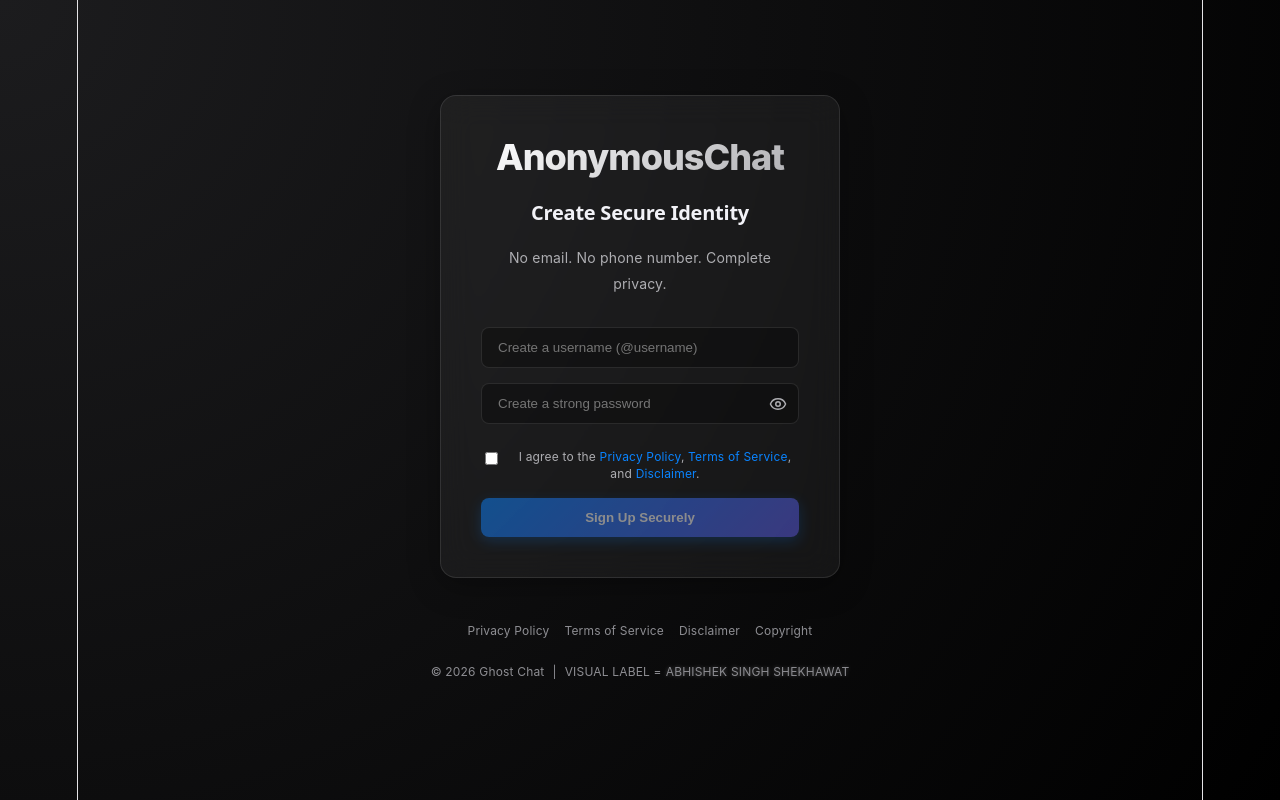
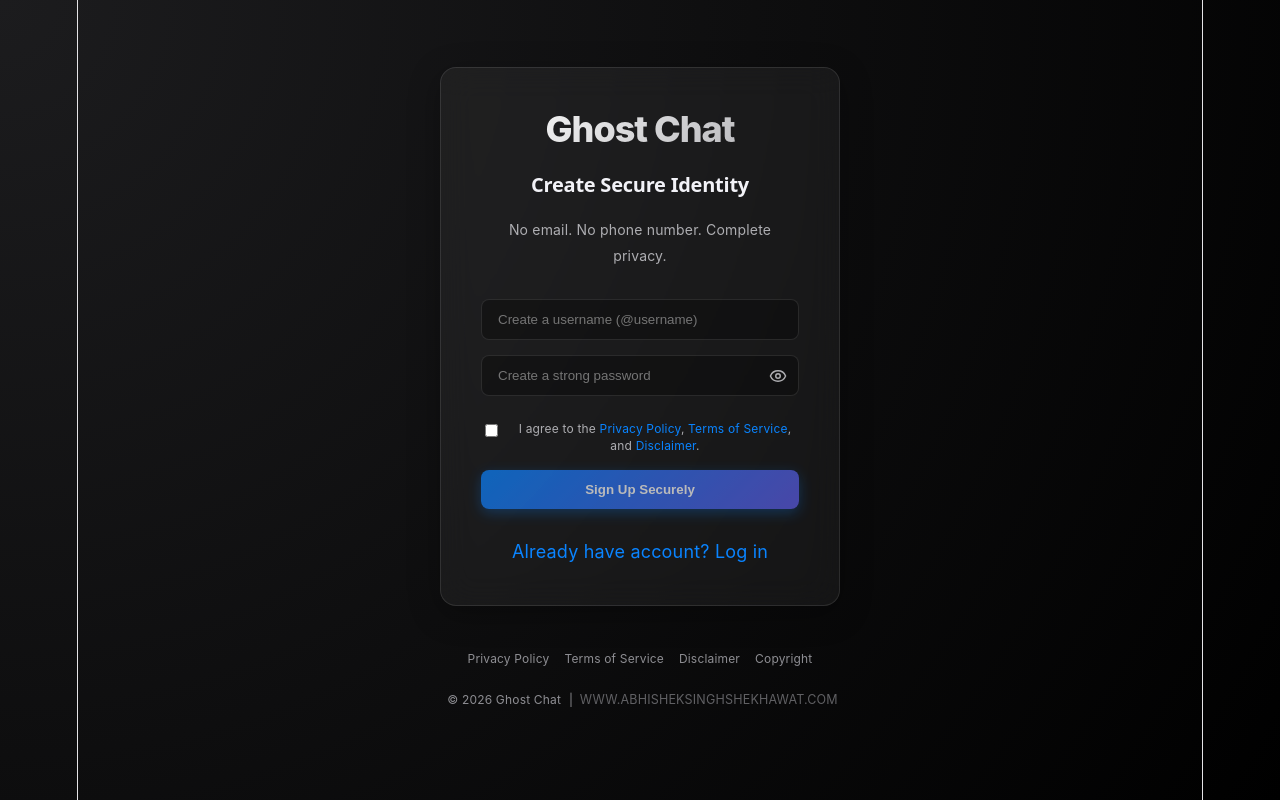
Before and after one commit to AbhishekSinghShekhawatSDE/Ghostchatapp, a React (Vite) app: page /signup in a window 1280 px wide. Built offline with nearby package versions, Linux system fonts and the light colour scheme; no server answers.

Commit message:
Update API URL after AES deployment

```diff
--- a/index.html
+++ b/index.html
@@ -4,21 +4,21 @@
     <meta charset="UTF-8" />
     <link rel="icon" type="image/svg+xml" href="/favicon.svg" />
     <meta name="viewport" content="width=device-width, initial-scale=1.0" />
-    <title>AnonymousChat - Secure, Private, 24-Hour Auto-Deleting Messaging</title>
-    <meta name="description" content="Connect instantly without phone numbers or emails. AnonymousChat features zero-knowledge architecture, double-hashed passphrases, and 24-hour self-destructing messages." />
+    <title>Ghost Chat - Secure, Private, 24-Hour Auto-Deleting Messaging</title>
+    <meta name="description" content="Connect instantly without phone numbers or emails. Ghost Chat features zero-knowledge architecture, double-hashed passphrases, and 24-hour self-destructing messages." />
     <meta name="keywords" content="anonymous chat, secure messaging, privacy first, auto-delete messages, zero-knowledge, encrypted chat" />
 
     <!-- Open Graph / Social -->
     <meta property="og:type" content="website" />
-    <meta property="og:title" content="AnonymousChat - Secure & Private Messaging" />
-    <meta property="og:description" content="No emails. No phone numbers. Just a 6-digit code. Connect safely and privately." />
+    <meta property="og:title" content="Ghost Chat - Secure & Private Messaging" />
+    <meta property="og:description" content="No emails. No phone numbers. 100% anonymous." />
 
     <!-- Structured Data JSON-LD -->
     <script type="application/ld+json">
     {
       "@context": "https://schema.org",
-      "@type": "SoftwareApplication",
-      "name": "AnonymousChat",
+      "@type": "WebApplication",
+      "name": "Ghost Chat",
       "applicationCategory": "CommunicationApplication",
       "operatingSystem": "Web",
       "offers": {
--- a/package.json
+++ b/package.json
@@ -11,6 +11,7 @@
     "preview": "vite preview"
   },
   "dependencies": {
+    "crypto-js": "^4.2.0",
     "framer-motion": "^12.40.0",
     "lucide-react": "^1.16.0",
     "react": "^19.2.6",
@@ -20,6 +21,7 @@
   },
   "devDependencies": {
     "@eslint/js": "^10.0.1",
+    "@playwright/test": "^1.60.0",
     "@types/react": "^19.2.14",
     "@types/react-dom": "^19.2.3",
     "@vitejs/plugin-react": "^6.0.1",
--- a/src/components/Footer.jsx
+++ b/src/components/Footer.jsx
@@ -11,11 +11,23 @@ const Footer = () => {
         <a href="/copyright" className="footer-link" target="_blank" rel="noreferrer">Copyright</a>
       </div>
       <div style={styles.footerCredits}>
+        <style>
+          {`
+            @keyframes pulse-author {
+              0% { opacity: 1; transform: scale(1); }
+              50% { opacity: 0.6; transform: scale(1.05); }
+              100% { opacity: 1; transform: scale(1); }
+            }
+            .author-link-pulse {
+              display: inline-block;
+              animation: pulse-author 2s infinite ease-in-out;
+            }
+          `}
+        </style>
         <span className="footer-text">&copy; 2026 Ghost Chat</span>
         <span className="footer-text" style={{ margin: '0 8px' }}>|</span>
-        <span className="footer-text">VISUAL LABEL = </span>
-        <a href="https://www.abhisheksinghshekhawat.com/" target="_blank" rel="noreferrer" className="author-link" style={{ marginLeft: '4px' }}>
-          ABHISHEK SINGH SHEKHAWAT
+        <a href="https://www.abhisheksinghshekhawat.com/" target="_blank" rel="noreferrer" className="author-link author-link-pulse" style={{ marginLeft: '4px' }}>
+          WWW.ABHISHEKSINGHSHEKHAWAT.COM
         </a>
       </div>
     </div>
--- a/src/hooks/useAuth.js
+++ b/src/hooks/useAuth.js
@@ -1,7 +1,7 @@
 import { useState } from 'react';
 import { useSession } from './useSession';
 import { apiClient } from '../services/apiClient';
-import { hashString } from '../utils/crypto';
+import { hashString, encryptData } from '../utils/crypto';
 
 export const useAuth = () => {
   const [loading, setLoading] = useState(false);
@@ -12,10 +12,9 @@ export const useAuth = () => {
     setLoading(true);
     setError(null);
     try {
-      const passwordHash = await hashString(password);
-      const passphraseHash = await hashString(passphrase);
+      const encryptedPassword = encryptData(password);
 
-      const res = await apiClient.post('login', { username, passwordHash, passphraseHash });
+      const res = await apiClient.post('login', { username, encryptedPassword, passphrase });
 
       if (res.error) {
         throw new Error(res.error);
--- a/src/hooks/useSession.js
+++ b/src/hooks/useSession.js
@@ -1,16 +1,29 @@
+import { encryptData, decryptData } from '../utils/crypto';
+
 export const useSession = () => {
   const SESSION_KEY = 'anon_chat_session';
 
   const getSession = () => {
-    const session = localStorage.getItem(SESSION_KEY);
-    return session ? JSON.parse(session) : null;
+    const obfuscated = localStorage.getItem(SESSION_KEY);
+    if (obfuscated) {
+      try {
+        const decoded = decryptData(obfuscated);
+        return JSON.parse(decoded);
+      } catch (e) {
+        // Fallback for any existing plain text sessions
+        return JSON.parse(obfuscated);
+      }
+    }
+    return null;
   };
 
   const saveSession = (userData) => {
-    localStorage.setItem(SESSION_KEY, JSON.stringify({
+    const rawData = JSON.stringify({
       ...userData,
       loginTimestamp: new Date().toISOString()
-    }));
+    });
+    const obfuscated = encryptData(rawData);
+    localStorage.setItem(SESSION_KEY, obfuscated);
   };
 
   const clearSession = () => {
--- a/src/legal/PrivacyPolicy.jsx
+++ b/src/legal/PrivacyPolicy.jsx
@@ -5,7 +5,6 @@ import '../styles/designTokens.css';
 
 const PrivacyPolicy = () => {
   return (
-    <div style={styles.container}>
     <div style={styles.container}>
       <motion.div
         initial={{ opacity: 0, y: 20 }}
--- a/src/legal/TermsOfService.jsx
+++ b/src/legal/TermsOfService.jsx
@@ -5,7 +5,6 @@ import '../styles/designTokens.css';
 
 const TermsOfService = () => {
   return (
-    <div style={styles.container}>
     <div style={styles.container}>
       <motion.div
         initial={{ opacity: 0, y: 20 }}
--- a/src/pages/Dashboard.jsx
+++ b/src/pages/Dashboard.jsx
@@ -45,7 +45,7 @@ const Dashboard = () => {
         style={styles.header}
       >
         <div style={styles.headerLeft}>
-          <h1 style={styles.logo}>AnonymousChat</h1>
+          <h1 style={styles.logo}>Ghost Chat</h1>
         </div>
 
         <div style={styles.headerCenter}>
--- a/src/pages/Login.jsx
+++ b/src/pages/Login.jsx
@@ -34,7 +34,7 @@ const Login = () => {
         className="glass-card"
         style={styles.card}
       >
-        <h1 style={styles.logo}>AnonymousChat</h1>
+        <h1 style={styles.logo}>Ghost Chat</h1>
 
         <form onSubmit={handleLogin} style={styles.form}>
           <h2 style={styles.title}>Secure Login</h2>
@@ -94,15 +94,24 @@ const Login = () => {
           <button
             type="submit"
             className="glass-button"
-            style={{opacity: loading ? 0.5 : 1}}
+            style={{opacity: loading ? 0.7 : 1, display: 'flex', justifyContent: 'center', alignItems: 'center', gap: '10px'}}
             disabled={loading}
           >
-            {loading ? 'Authenticating...' : 'Log in Securely'}
+            {loading ? (
+              <>
+                <motion.div
+                  animate={{ rotate: 360 }}
+                  transition={{ repeat: Infinity, duration: 1, ease: "linear" }}
+                  style={{ width: '18px', height: '18px', border: '2px solid rgba(255,255,255,0.3)', borderTop: '2px solid #fff', borderRadius: '50%' }}
+                />
+                Authenticating...
+              </>
+            ) : 'Log in Securely'}
           </button>
         </form>
 
         <div style={styles.links}>
-          <Link to="/signup" style={styles.link}>Create new identity</Link>
+          <Link to="/signup" style={styles.link}>Don't have account? Sign up</Link>
         </div>
       </motion.div>
 
--- a/src/pages/Signup.jsx
+++ b/src/pages/Signup.jsx
@@ -1,7 +1,8 @@
 import React, { useState } from 'react';
+import { Link } from 'react-router-dom';
 import { motion } from 'framer-motion';
 import { Copy, Eye, EyeOff } from 'lucide-react';
-import { generateRandomString, hashString } from '../utils/crypto';
+import { generateRandomString, hashString, encryptData } from '../utils/crypto';
 import { apiClient } from '../services/apiClient';
 import Footer from '../components/Footer';
 import '../styles/designTokens.css';
@@ -15,21 +16,24 @@ const Signup = () => {
   const [legalAccepted, setLegalAccepted] = useState(false);
   const [savedPassphrase, setSavedPassphrase] = useState(false);
   const [showPassword, setShowPassword] = useState(false);
+  const [loading, setLoading] = useState(false);
 
   const handleInitialSubmit = async (e) => {
     e.preventDefault();
     if (!username || !password || !legalAccepted) return;
 
+    setLoading(true);
     try {
-      const passwordHash = await hashString(password);
+      const encryptedPassword = encryptData(password);
 
       const res = await apiClient.post('register', {
         username,
-        passwordHash
+        encryptedPassword
       });
 
       if (res.error) {
         alert(res.error);
+        setLoading(false);
         return;
       }
 
@@ -39,6 +43,8 @@ const Signup = () => {
     } catch (err) {
       console.error(err);
       alert('Registration failed. Make sure your backend is configured.');
+    } finally {
+      setLoading(false);
     }
   };
 
@@ -61,7 +67,7 @@ const Signup = () => {
         className="glass-card"
         style={styles.card}
       >
-        <h1 style={styles.logo}>AnonymousChat</h1>
+        <h1 style={styles.logo}>Ghost Chat</h1>
 
         {step === 1 ? (
           <motion.form
@@ -118,11 +124,23 @@ const Signup = () => {
             <button
               type="submit"
               className="glass-button"
-              style={{opacity: (!username || !password || !legalAccepted) ? 0.5 : 1}}
-              disabled={!username || !password || !legalAccepted}
+              style={{opacity: (!username || !password || !legalAccepted || loading) ? 0.7 : 1, display: 'flex', justifyContent: 'center', alignItems: 'center', gap: '10px'}}
+              disabled={!username || !password || !legalAccepted || loading}
             >
-              Sign Up Securely
+              {loading ? (
+                <>
+                  <motion.div
+                    animate={{ rotate: 360 }}
+                    transition={{ repeat: Infinity, duration: 1, ease: "linear" }}
+                    style={{ width: '18px', height: '18px', border: '2px solid rgba(255,255,255,0.3)', borderTop: '2px solid #fff', borderRadius: '50%' }}
+                  />
+                  Creating...
+                </>
+              ) : 'Sign Up Securely'}
             </button>
+            <div style={{ textAlign: 'center', marginTop: '15px' }}>
+              <Link to="/login" style={styles.link}>Already have account? Log in</Link>
+            </div>
           </motion.form>
         ) : (
           <motion.div
--- a/src/utils/crypto.js
+++ b/src/utils/crypto.js
@@ -1,3 +1,16 @@
+import CryptoJS from 'crypto-js';
+
+const SECRET_KEY = 'GHOST_CHAT_SHARED_SECRET_KEY';
+
+export function encryptData(data) {
+  return CryptoJS.AES.encrypt(data, SECRET_KEY).toString();
+}
+
+export function decryptData(encryptedData) {
+  const bytes = CryptoJS.AES.decrypt(encryptedData, SECRET_KEY);
+  return bytes.toString(CryptoJS.enc.Utf8);
+}
+
 // Generate a random string of given length
 export function generateRandomString(length) {
   const chars = 'ABCDEFGHIJKLMNOPQRSTUVWXYZabcdefghijklmnopqrstuvwxyz0123456789';
```
Also changed, not shown: src/hooks/useChat.js (+22 -0 lines), 2 other files (tests, documents, lock files or other folders).
